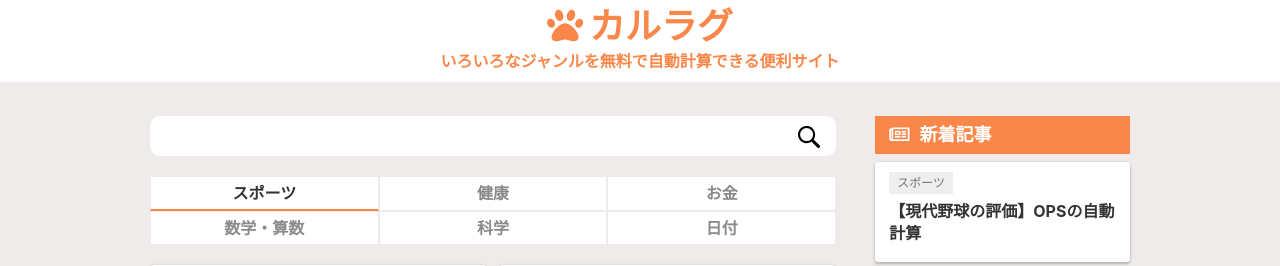
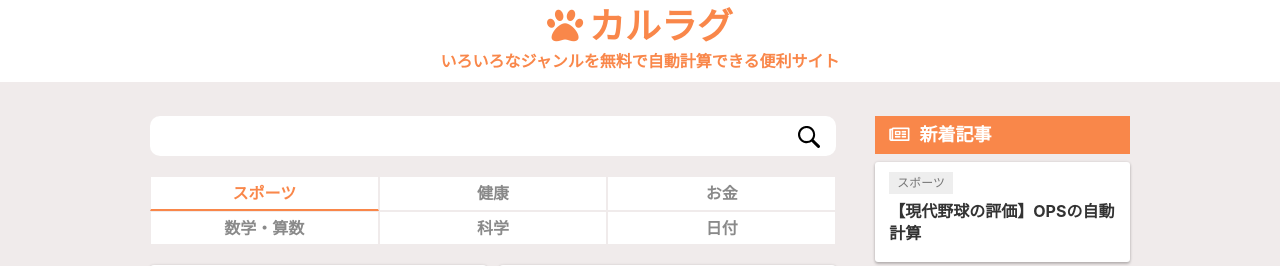
Before and after one commit to rk5155/calragu, a Vue app: page / in a window 1280 px wide. Shown: the top 266 px of the page. Built offline with nearby package versions, Linux system fonts and the light colour scheme; a web font is replaced by a local one.

Commit message:
topのジャンルナビゲーションのCSS調整

```diff
--- a/src/views/Main.vue
+++ b/src/views/Main.vue
@@ -99,7 +99,7 @@ export default {
 <style lang="scss" scoped>
 .is-select {
     border-bottom: 2px solid $mainColor;
-    color: $textColor;
+    color: $mainColor;
 }
 ul {
     display: flex;
```
